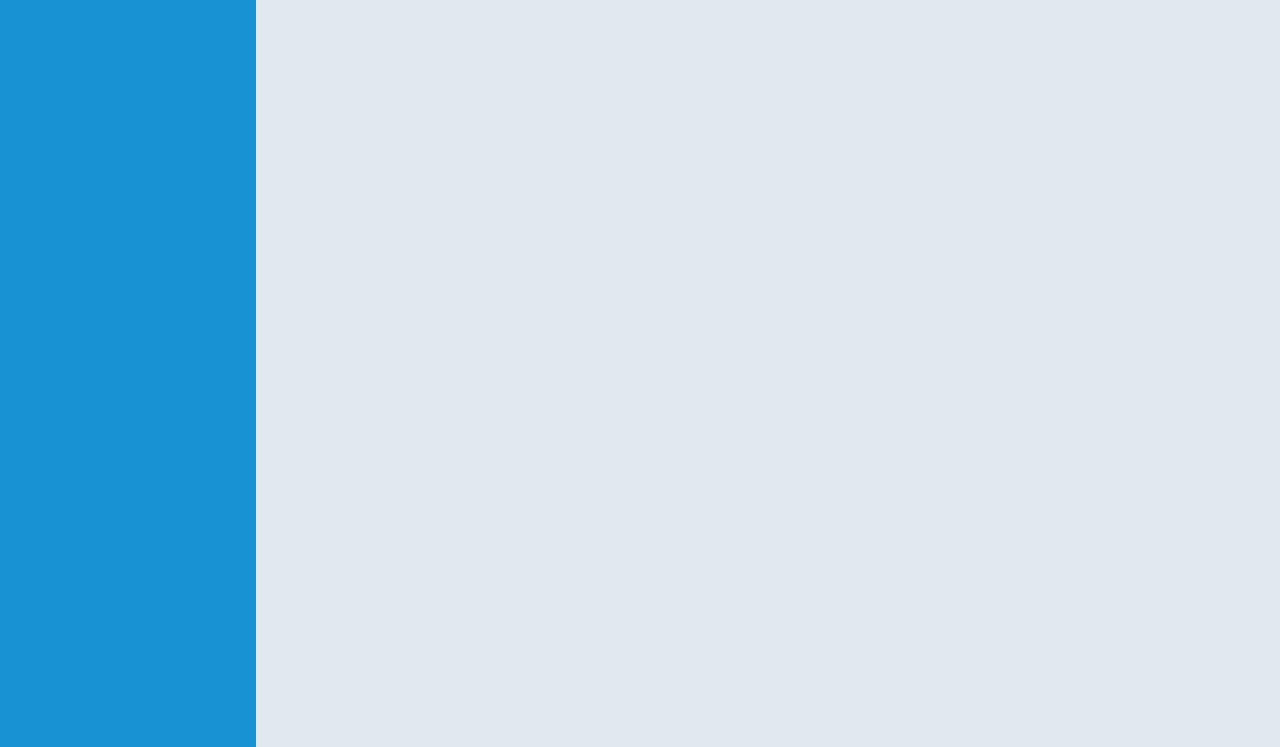
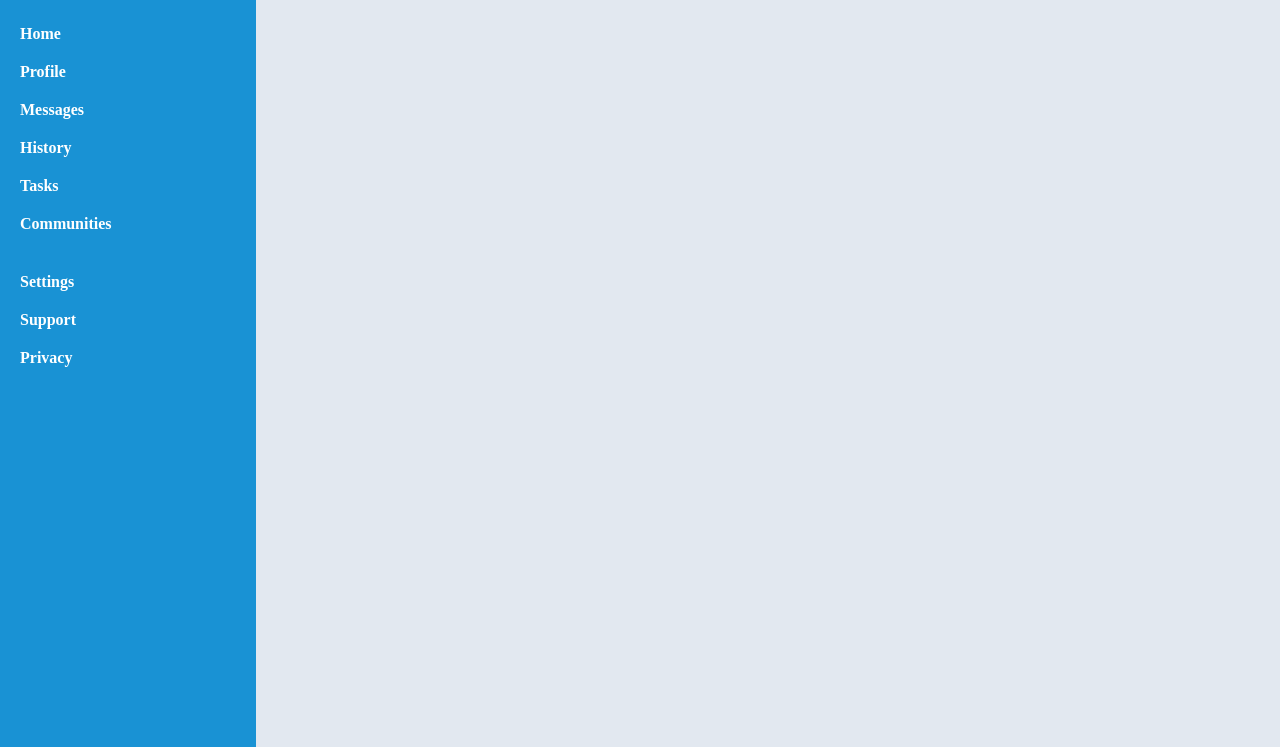
Before and after one commit to beatricehpan/admin-dashboard, a plain HTML site: page index.html in a window 1280 px wide. Shown: the part 53-800 px from the top of the page. Drawn offline with Linux system fonts and the light colour scheme.

Commit message:
Add basic grid layout with sidebar, header and main

```diff
--- a/index.html
+++ b/index.html
@@ -1,14 +1,32 @@
 <!DOCTYPE html>
 <html lang="en">
+
 <head>
     <meta charset="UTF-8">
     <meta name="viewport" content="width=device-width, initial-scale=1.0">
     <title>Admin Dashboard</title>
     <link rel="stylesheet" href="style.css">
 </head>
+
 <body>
-    <div class="sidebar">Sidebar</div>
+    <div class="sidebar">
+        <div class="logo">Dashboard</div>
+        <ul class="nav">
+            <li>Home</li>
+            <li>Profile</li>
+            <li>Messages</li>
+            <li>History</li>
+            <li>Tasks</li>
+            <li>Communities</li>
+        </ul>
+        <ul class="nav">
+            <li>Settings</li>
+            <li>Support</li>
+            <li>Privacy</li>
+        </ul>
+    </div>
     <div class="header">Header</div>
     <div class="main">Main content</div>
 </body>
+
 </html>
--- a/style.css
+++ b/style.css
@@ -18,3 +18,20 @@ body {
 .main {
   background-color: #e2e8f0;
 }
+
+.sidebar {
+  color: white;
+  padding: 20px;
+  display: grid;
+  align-content: start;
+  gap: 40px;
+}
+
+.nav {
+  list-style: none;
+  padding: 0;
+  margin: 0;
+  display: grid;
+  gap: 20px;
+  font-weight: bold;
+}
```
